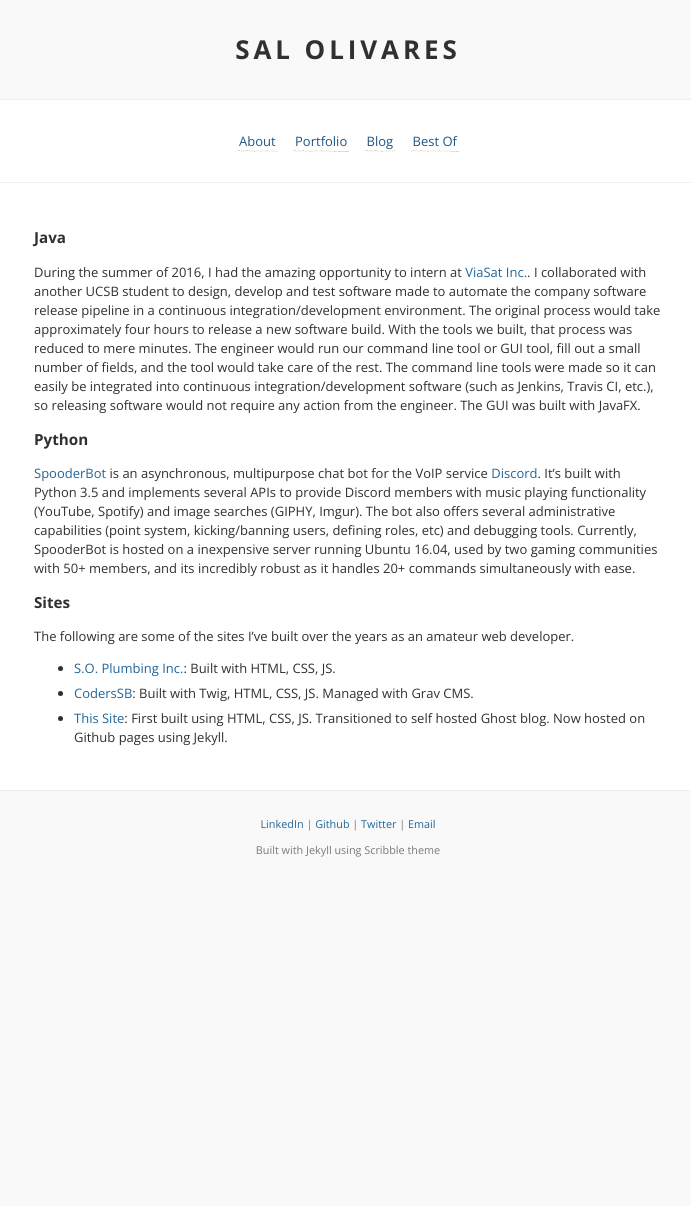
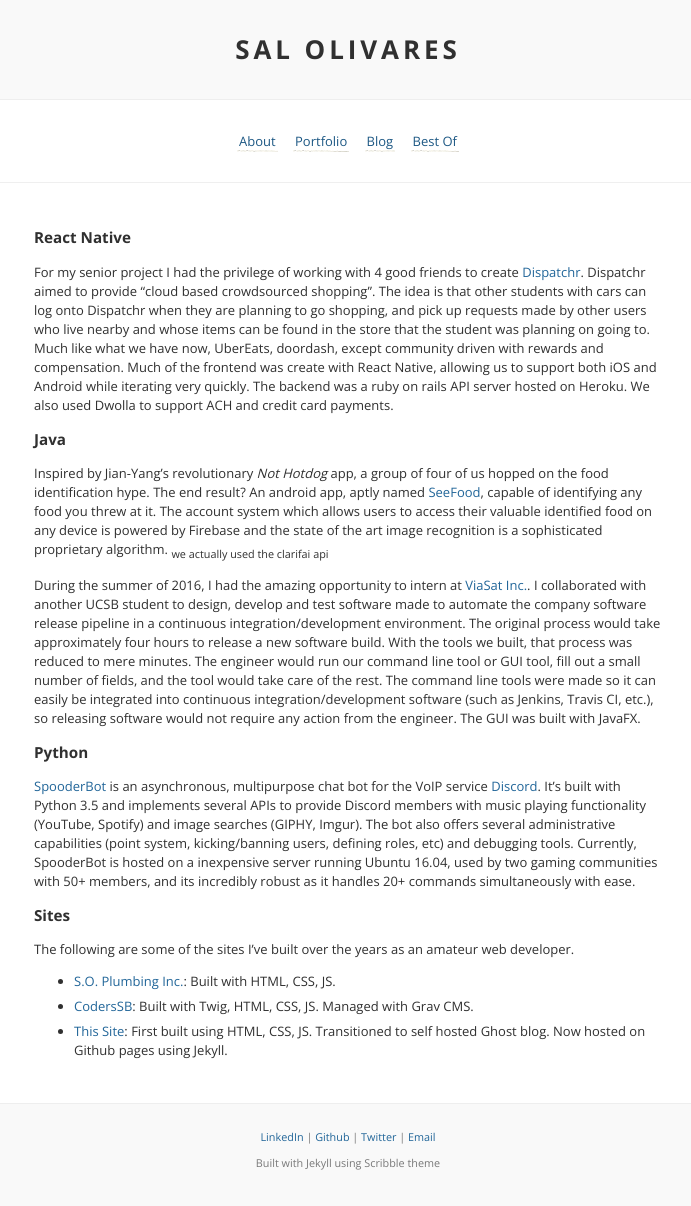
Before and after one commit to salolivares/salolivares.github.io, a Jekyll site: the page built from portfolio.md, in a window 1280 px wide. Shown: the whole page, without its empty margins (292-983 px from the left). Built offline with Jekyll 4.4.1, drawn with Linux system fonts in a browser that asks for light colours; comment, search, counter and statistics services are not loaded; before the commit the page ends 940 px from its top, so only the background shows below that.

Commit message:
Added seefood and dispatchr

```diff
--- a/portfolio.md
+++ b/portfolio.md
@@ -3,7 +3,12 @@ layout: default
 title: Portfolio
 ---
 
+### React Native
+For my senior project I had the privilege of working with 4 good friends to create [Dispatchr](). Dispatchr aimed to provide “cloud based crowdsourced shopping”. The idea is that other students with cars can log onto Dispatchr when they are planning to go shopping, and pick up requests made by other users who live nearby and whose items can be found in the store that the student was  planning on going to. Much like what we have now, UberEats, doordash, except community driven with rewards and compensation. Much of the frontend was create with React Native, allowing us to support both iOS and Android while iterating very quickly. The backend was a ruby on rails API server hosted on Heroku. We also used Dwolla to support ACH and credit card payments.
+
 ### Java
+Inspired by Jian-Yang’s revolutionary _Not Hotdog_ app, a group of four of us hopped on the food identification hype. The end result? An android app, aptly named [SeeFood](), capable of identifying any food you threw at it. The account system which allows users to access their valuable identified food on any device is powered by Firebase and the state of the art image recognition is a sophisticated proprietary algorithm. <sub>we actually used the clarifai api</sub>
+
 During the summer of 2016, I had the amazing opportunity to intern at [ViaSat Inc.](https://www.viasat.com/){:target="_blank"}. I collaborated with another UCSB student to design, develop and test software made to automate the company software release pipeline in a continuous integration/development environment. The original process would take approximately four hours to release a new software build. With the tools we built, that process was reduced to mere minutes. The engineer would run our command line tool or GUI tool, fill out a small number of fields, and the tool would take care of the rest. The command line tools were made so it can easily be integrated into continuous integration/development software (such as Jenkins, Travis CI, etc.), so releasing software would not require any action from the engineer. The GUI was built with JavaFX.
 
 ### Python
```
